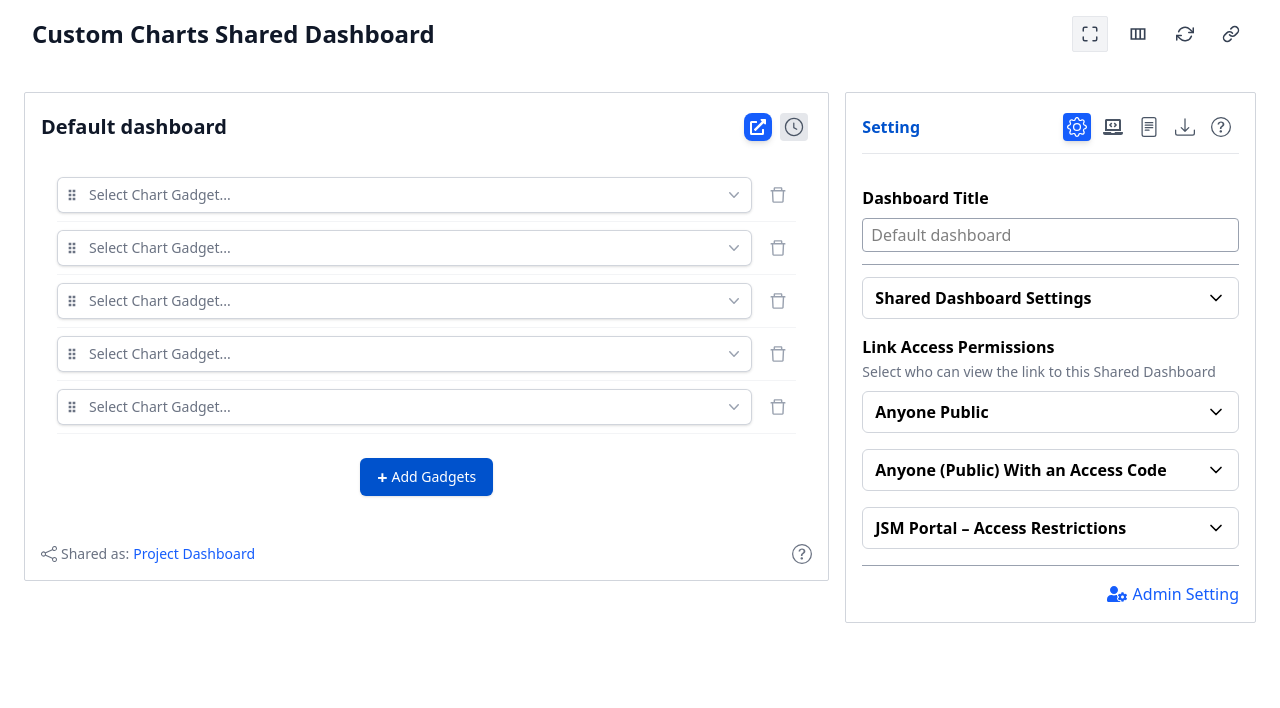
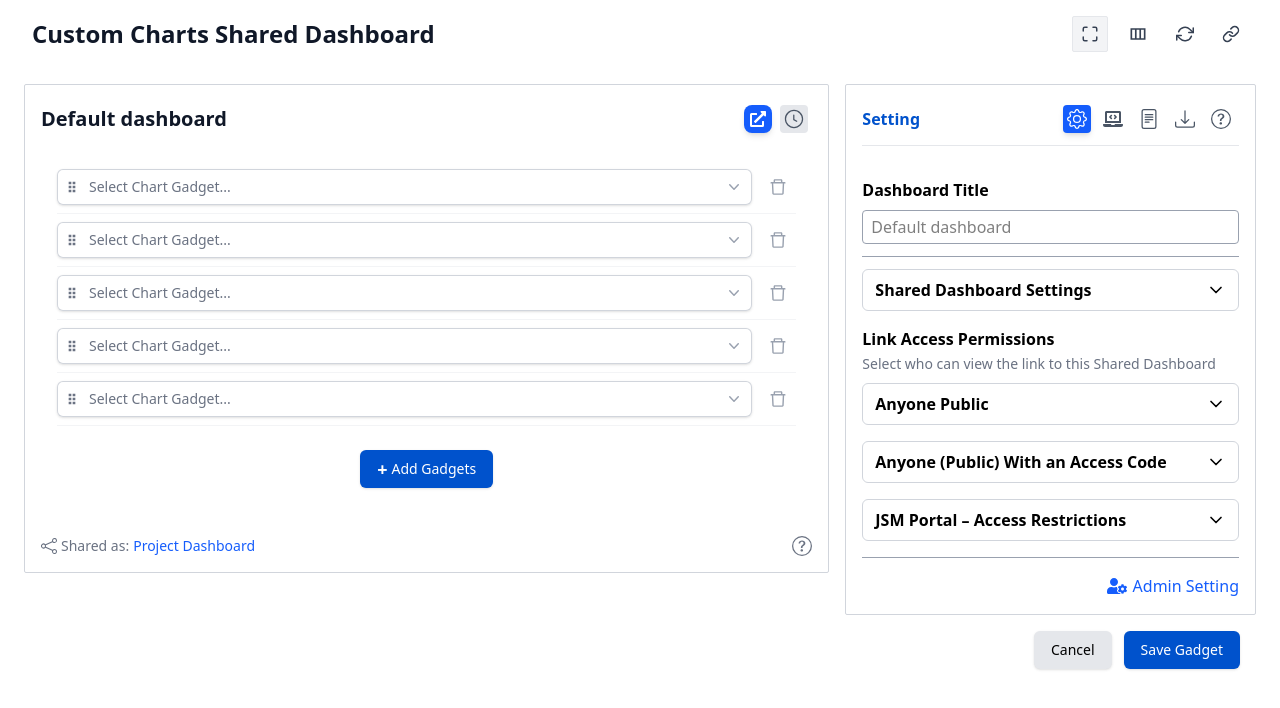
Before and after one commit to rajnishs-dev/custom-charts-jira-app, a React (Vite) app: page /shared-dashboard in a window 1280 px wide. Shown: the top 708 px of the page. Built offline with nearby package versions, Linux system fonts and the light colour scheme.

Commit message:
spacing fixed

```diff
--- a/src/components/DashboardConfig.jsx
+++ b/src/components/DashboardConfig.jsx
@@ -115,7 +115,7 @@ const DashboardConfig = () => {
   const foundChartsCount = 4;
 
   return (
-    <div className="border border-gray-300 rounded-xs p-4 my-4 lg:my-6">
+    <div className="border border-gray-300 rounded-xs p-4 my-4">
       <div className="flex justify-between items-center pb-4">
         <h1 className="text-xl font-semibold text-gray-900">Default dashboard</h1>
         <div className="flex space-x-2 rounded-md p-1">
--- a/src/pages/SharedDashboard.jsx
+++ b/src/pages/SharedDashboard.jsx
@@ -15,6 +15,7 @@ import {
 } from "react-icons/bs";
 import { FaLaptopCode } from "react-icons/fa";
 import SharedDashboardAccordions from "../components/SharedDashboardAccordions";
+import SaveGadget from "../components/SaveGadget";
 
 export default function SharedDashboard() {
   const TAB_LIST = [
@@ -36,17 +37,18 @@ export default function SharedDashboard() {
   return (
     <>
       <CustomHeader title="Custom Charts Shared Dashboard" />
-      <div className="flex ">
+      <div className="flex flex-wrap">
         <div className="w-full md:w-2/3 md:pr-4">
           <DashboardConfig />
         </div>
 
-        <div className="w-full md:w-1/3 mt-4 md:mt-0">
-          <div className="mt-4 lg:mt-6">
+        <div className="w-full md:w-1/3">
+          <div className="my-4">
             <DashboardSettings tabs={TAB_LIST} contents={TAB_CONTENTS} />
           </div>
         </div>
       </div>
+      <SaveGadget />
     </>
   );
 }
```
